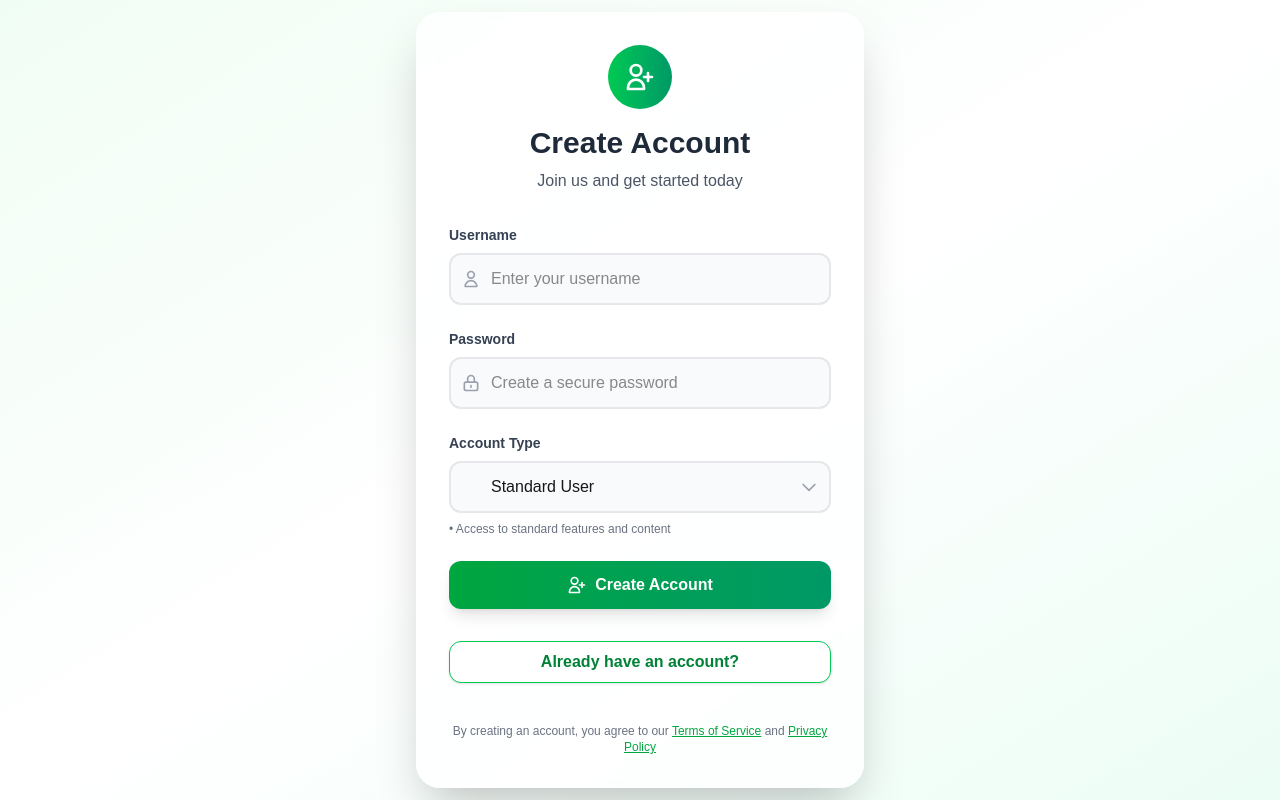
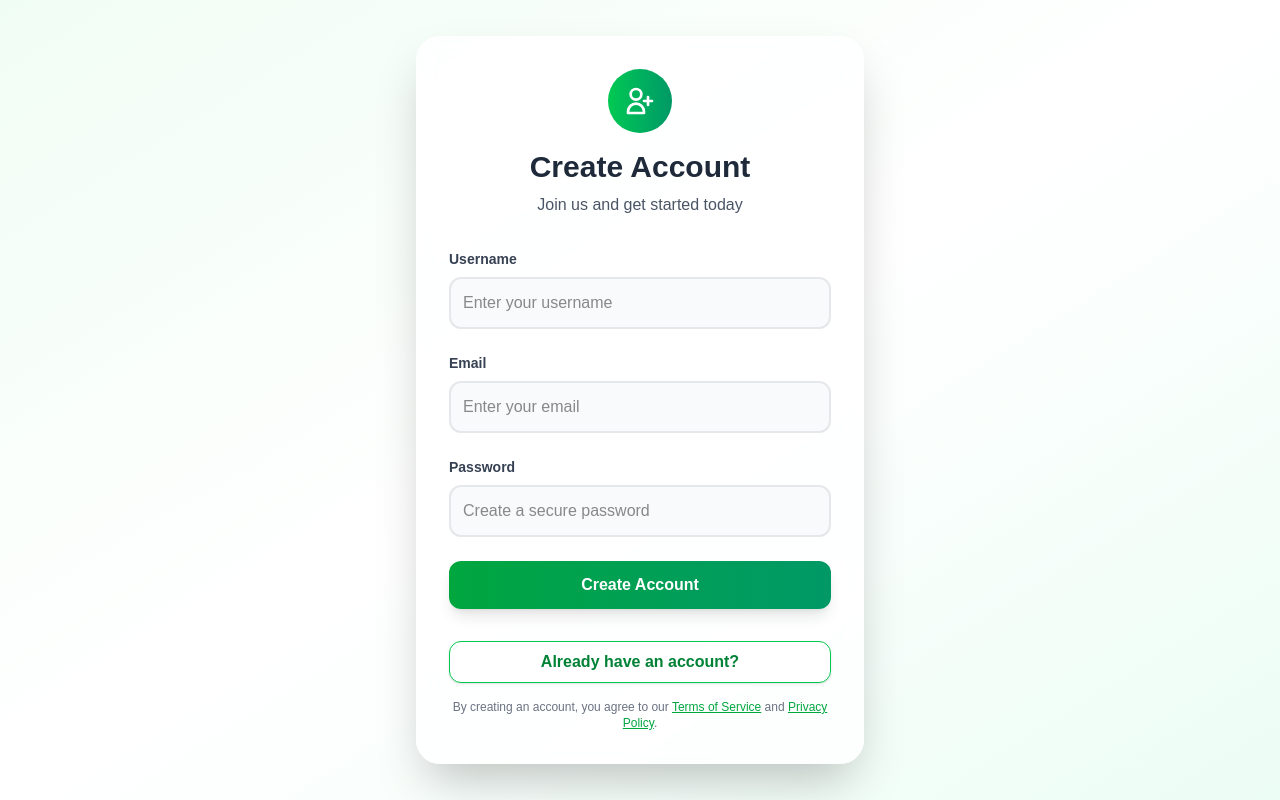
Before and after one commit to Tanaka878/Collaboration-Tool-Frontend, a Next.js app: page /Views/SignUp in a window 1280 px wide. Built offline with nearby package versions, Linux system fonts and the light colour scheme.

Commit message:
working on the signup page

```diff
--- a/src/app/Views/Login/page.tsx
+++ b/src/app/Views/Login/page.tsx
@@ -5,7 +5,7 @@ import { useRouter } from "next/navigation";
 export default function LoginPage() {
   const router = useRouter();
   const [formData, setFormData] = useState({
-    username: "",
+    email: "",
     password: "",
   });
   const [message, setMessage] = useState("");
@@ -29,8 +29,16 @@ export default function LoginPage() {
       },
       body: JSON.stringify(formData),
     });
-      const result = await response.text();
-      setMessage(result);
+
+    if (!response.ok) {
+      const errorText = await response.text();
+      setMessage(errorText || "Login failed.");
+      return;
+    }
+
+    const result = await response.json();
+    console.log("User logged in:", result);
+    setMessage("Login successful!");
   } catch (error) {
     console.error("Login error:", error);
     setMessage("Something went wrong.");
@@ -38,6 +46,7 @@ export default function LoginPage() {
     setIsLoading(false);
   }
 };
+
 
   function handleSignUp(): void {
     router.push("/Views/SignUp");
@@ -85,12 +94,12 @@ export default function LoginPage() {
                 </div>
                 <input
                   type="text"
-                  name="username"
-                  value={formData.username}
+                  name="email"
+                  value={formData.email}
                   onChange={handleChange}
                   required
                   className="w-full text-black pl-10 pr-4 py-3 border-2 border-gray-200 rounded-xl focus:outline-none focus:border-blue-500 focus:ring-2 focus:ring-blue-200 transition-all duration-300 bg-gray-50 focus:bg-white"
-                  placeholder="Enter your username"
+                  placeholder="Enter your email"
                 />
               </div>
             </div>
--- a/src/app/Views/SignUp/page.tsx
+++ b/src/app/Views/SignUp/page.tsx
@@ -5,32 +5,33 @@ import { useRouter } from "next/navigation";
 export default function SignupPage() {
   const [formData, setFormData] = useState({
     username: "",
-    password: "",
-    role: "USER", // default role
+    email: "",        // ✅ added email
+    password: ""
   });
   const [message, setMessage] = useState("");
   const [isLoading, setIsLoading] = useState(false);
 
-  const handleChange = (e: React.ChangeEvent<HTMLInputElement | HTMLSelectElement>) => {
+  const router = useRouter();
+
+  const handleChange = (e: React.ChangeEvent<HTMLInputElement>) => {
     setFormData((prev) => ({
       ...prev,
       [e.target.name]: e.target.value,
     }));
   };
 
-
-  const handleSubmit = async (e: React.FormEvent<HTMLFormElement>): Promise<void> => {
+  const handleSubmit = async (e: React.FormEvent<HTMLFormElement>) => {
     e.preventDefault();
     setIsLoading(true);
     try {
-      const response: Response = await fetch("http://localhost:8080/api/user/create-user", {
+      const response = await fetch("http://localhost:8080/api/user/create-user", {
         method: "POST",
         headers: {
           "Content-Type": "application/json",
         },
         body: JSON.stringify(formData),
       });
-      const result: string = await response.text();
+      const result = await response.text();
       setMessage(result);
     } catch (error) {
       console.error("Signup error:", error);
@@ -40,19 +41,15 @@ export default function SignupPage() {
     }
   };
 
+  const homeNavigation = (e: React.MouseEvent<HTMLButtonElement>) => {
+    e.preventDefault();
+    router.push("/Views/Login");
+  };
 
-  const router = useRouter();
-
-  function homeNavigation(event: React.MouseEvent<HTMLButtonElement, MouseEvent>): void {
-    event.preventDefault();
-    router.push("/Views/Login");
-  }
   return (
     <div className="min-h-screen flex items-center justify-center bg-gradient-to-br from-green-50 via-white to-emerald-50 px-4">
       <div className="max-w-md w-full">
-        {/* Main card */}
         <div className="bg-white/80 backdrop-blur-sm p-8 shadow-2xl rounded-3xl border border-white/20">
-          {/* Header */}
           <div className="text-center mb-8">
             <div className="inline-flex items-center justify-center w-16 h-16 bg-gradient-to-r from-green-500 to-emerald-600 rounded-full mb-4">
               <svg className="w-8 h-8 text-white" fill="none" stroke="currentColor" viewBox="0 0 24 24">
@@ -63,7 +60,6 @@ export default function SignupPage() {
             <p className="text-gray-600">Join us and get started today</p>
           </div>
 
-          {/* Message display */}
           {message && (
             <div className="mb-6 p-4 bg-red-50 border-l-4 border-red-500 rounded-r-lg">
               <div className="flex items-center">
@@ -76,106 +72,55 @@ export default function SignupPage() {
           )}
 
           <form onSubmit={handleSubmit} className="space-y-6">
-            {/* Username field */}
+            {/* Username */}
             <div className="relative">
-              <label className="block text-sm font-semibold text-gray-700 mb-2">
-                Username
-              </label>
-              <div className="relative">
-                <div className="absolute inset-y-0 left-0 pl-3 flex items-center pointer-events-none">
-                  <svg className="h-5 w-5 text-gray-400" fill="none" stroke="currentColor" viewBox="0 0 24 24">
-                    <path strokeLinecap="round" strokeLinejoin="round" strokeWidth={2} d="M16 7a4 4 0 11-8 0 4 4 0 018 0zM12 14a7 7 0 00-7 7h14a7 7 0 00-7-7z" />
-                  </svg>
-                </div>
+              <label className="block text-sm font-semibold text-gray-700 mb-2">Username</label>
               <input
                 type="text"
                 name="username"
                 value={formData.username}
                 onChange={handleChange}
                 required
-                  className="w-full pl-10 pr-4 py-3 border-2 border-gray-200 rounded-xl focus:outline-none focus:border-green-500 focus:ring-2 focus:ring-green-200 transition-all duration-300 bg-gray-50 focus:bg-white"
+                className="w-full pl-3 pr-4 py-3 border-2 border-gray-200 rounded-xl focus:outline-none focus:border-green-500 focus:ring-2 focus:ring-green-200 transition-all bg-gray-50 focus:bg-white"
                 placeholder="Enter your username"
               />
             </div>
+
+            {/* Email */}
+            <div className="relative">
+              <label className="block text-sm font-semibold text-gray-700 mb-2">Email</label>
+              <input
+                type="email"
+                name="email"
+                value={formData.email}
+                onChange={handleChange}
+                required
+                className="w-full pl-3 pr-4 py-3 border-2 border-gray-200 rounded-xl focus:outline-none focus:border-green-500 focus:ring-2 focus:ring-green-200 transition-all bg-gray-50 focus:bg-white"
+                placeholder="Enter your email"
+              />
             </div>
 
-            {/* Password field */}
+            {/* Password */}
             <div className="relative">
-              <label className="block text-sm font-semibold text-gray-700 mb-2">
-                Password
-              </label>
-              <div className="relative">
-                <div className="absolute inset-y-0 left-0 pl-3 flex items-center pointer-events-none">
-                  <svg className="h-5 w-5 text-gray-400" fill="none" stroke="currentColor" viewBox="0 0 24 24">
-                    <path strokeLinecap="round" strokeLinejoin="round" strokeWidth={2} d="M12 15v2m-6 4h12a2 2 0 002-2v-6a2 2 0 00-2-2H6a2 2 0 00-2 2v6a2 2 0 002 2zm10-10V7a4 4 0 00-8 0v4h8z" />
-                  </svg>
-                </div>
+              <label className="block text-sm font-semibold text-gray-700 mb-2">Password</label>
               <input
                 type="password"
                 name="password"
                 value={formData.password}
                 onChange={handleChange}
                 required
-                  className="w-full pl-10 pr-4 py-3 border-2 border-gray-200 rounded-xl focus:outline-none focus:border-green-500 focus:ring-2 focus:ring-green-200 transition-all duration-300 bg-gray-50 focus:bg-white"
+                className="w-full pl-3 pr-4 py-3 border-2 border-gray-200 rounded-xl focus:outline-none focus:border-green-500 focus:ring-2 focus:ring-green-200 transition-all bg-gray-50 focus:bg-white"
                 placeholder="Create a secure password"
               />
             </div>
-            </div>
 
-            {/* Role selection */}
-            <div className="relative">
-              <label className="block text-sm font-semibold text-gray-700 mb-2">
-                Account Type
-              </label>
-              <div className="relative">
-
-                <select
-                  name="role"
-                  value={formData.role}
-                  onChange={handleChange}
-                  className="w-full pl-10 pr-10 py-3 border-2 border-gray-200 rounded-xl focus:outline-none focus:border-green-500 focus:ring-2 focus:ring-green-200 transition-all duration-300 bg-gray-50 focus:bg-white appearance-none cursor-pointer"
-                >
-                  <option value="USER">Standard User</option>
-                  <option value="ADMIN">Administrator</option>
-                  <option value="GUEST">Guest Access</option>
-                </select>
-                <div className="absolute inset-y-0 right-0 pr-3 flex items-center pointer-events-none">
-                  <svg className="h-5 w-5 text-gray-400" fill="none" stroke="currentColor" viewBox="0 0 24 24">
-                    <path strokeLinecap="round" strokeLinejoin="round" strokeWidth={2} d="M19 9l-7 7-7-7" />
-                  </svg>
-                </div>
-              </div>
-
-              {/* Role descriptions */}
-              <div className="mt-2 text-xs text-gray-500">
-                {formData.role === 'USER' && "• Access to standard features and content"}
-                {formData.role === 'ADMIN' && "• Full system access and management capabilities"}
-                {formData.role === 'GUEST' && "• Limited access to public content only"}
-              </div>
-            </div>
-
-            {/* Submit button */}
+            {/* Submit Button */}
             <button
               type="submit"
               disabled={isLoading}
               className="w-full py-3 px-4 bg-gradient-to-r from-green-600 to-emerald-600 text-white font-semibold rounded-xl hover:from-green-700 hover:to-emerald-700 focus:outline-none focus:ring-4 focus:ring-green-200 transform hover:scale-[1.02] transition-all duration-300 disabled:opacity-50 disabled:cursor-not-allowed disabled:transform-none shadow-lg hover:shadow-xl"
             >
-              {isLoading ? (
-                <div className="flex items-center justify-center">
-                  <svg className="animate-spin -ml-1 mr-3 h-5 w-5 text-white" xmlns="http://www.w3.org/2000/svg" fill="none" viewBox="0 0 24 24">
-                    <circle className="opacity-25" cx="12" cy="12" r="10" stroke="currentColor" strokeWidth="4"></circle>
-                    <path className="opacity-75" fill="currentColor" d="M4 12a8 8 0 018-8V0C5.373 0 0 5.373 0 12h4zm2 5.291A7.962 7.962 0 014 12H0c0 3.042 1.135 5.824 3 7.938l3-2.647z"></path>
-                  </svg>
-                  Creating Account...
-                </div>
-              ) : (
-                <span className="flex items-center justify-center">
-                  <svg className="w-5 h-5 mr-2" fill="none" stroke="currentColor" viewBox="0 0 24 24">
-                    <path strokeLinecap="round" strokeLinejoin="round" strokeWidth={2} d="M18 9v3m0 0v3m0-3h3m-3 0h-3m-2-5a4 4 0 11-8 0 4 4 0 018 0zM3 20a6 6 0 0112 0v1H3v-1z" />
-                  </svg>
-                  Create Account
-                </span>
-              )}
+              {isLoading ? "Creating Account..." : "Create Account"}
             </button>
 
             <button
@@ -185,21 +130,13 @@ export default function SignupPage() {
             >
               Already have an account?
             </button>
+          </form>
 
-
-
-            {/* Terms and conditions note */}
           <p className="text-xs text-gray-500 text-center mt-4">
-              By creating an account, you agree to our{' '}
-              <span className="text-green-600 hover:text-green-700 cursor-pointer underline">
-                Terms of Service
-              </span>{' '}
-              and{' '}
-              <span className="text-green-600 hover:text-green-700 cursor-pointer underline">
-                Privacy Policy
-              </span>
+            By creating an account, you agree to our{" "}
+            <span className="text-green-600 hover:text-green-700 cursor-pointer underline">Terms of Service</span> and{" "}
+            <span className="text-green-600 hover:text-green-700 cursor-pointer underline">Privacy Policy</span>.
           </p>
-          </form>
         </div>
       </div>
     </div>
```
Lines whose indentation alone changed are shown as unchanged.
